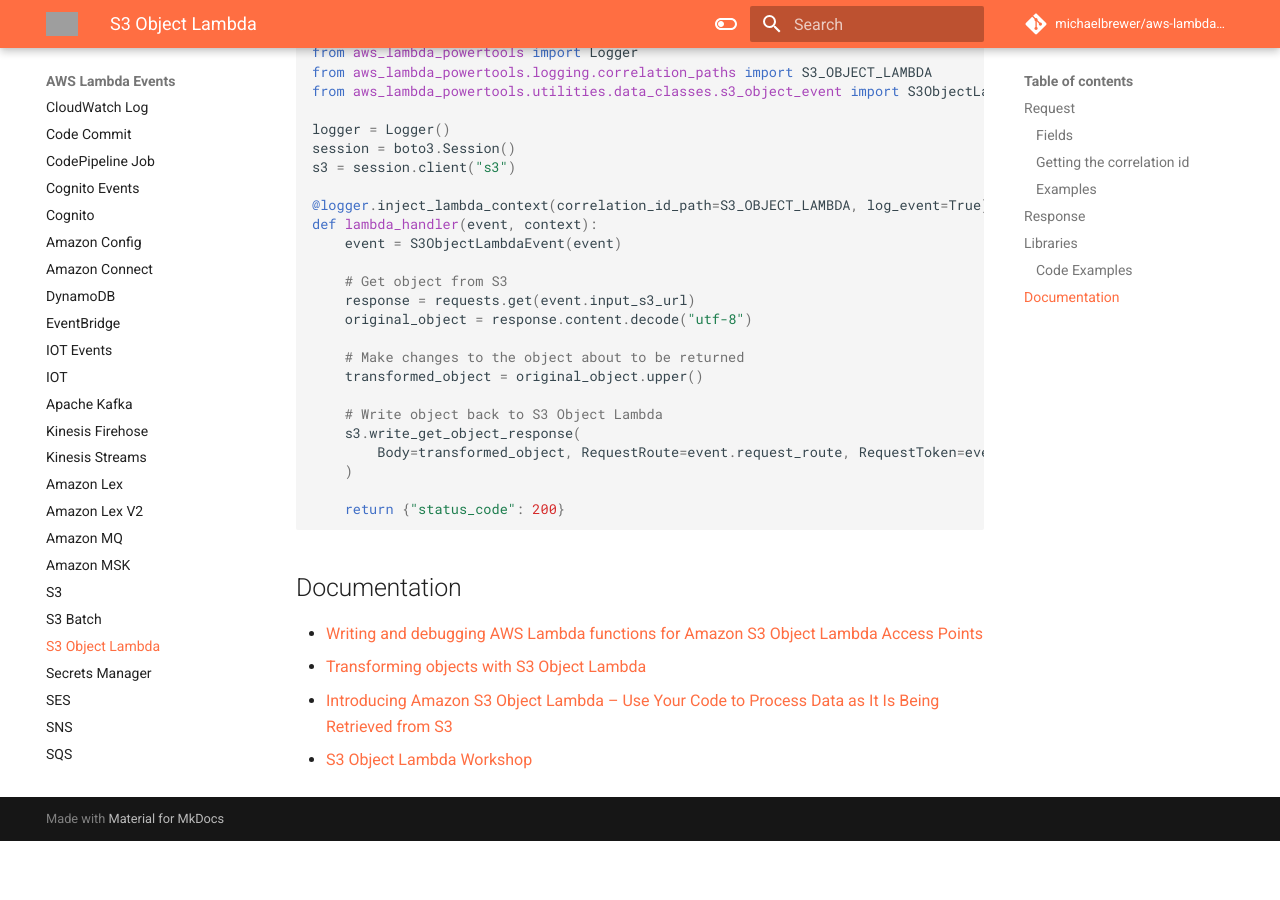
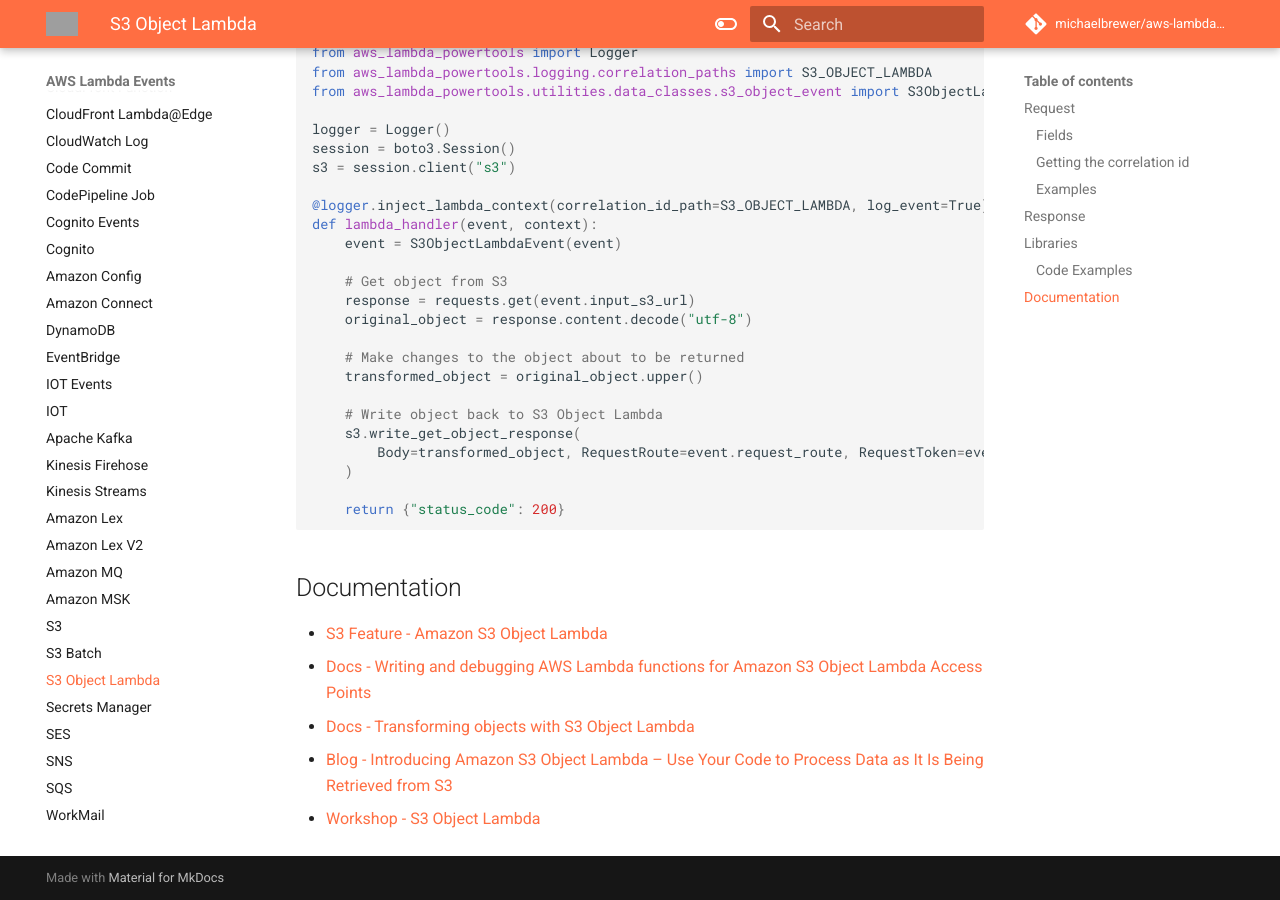
Before and after one commit to michaelbrewer/aws-lambda-events, an MkDocs documentation site: the page built from docs/s3-object-lambda.md, in a window 1280 px wide and 900 px high, scrolled down 4742 px. Built offline with MkDocs 1.6.1 and Material for MkDocs 9.7.7, drawn with Linux system fonts in a browser that asks for light colours; comment, search, counter and statistics services are not loaded; before the commit the page ends 5583 px from its top, so only the background shows below that; grey boxes are pictures that could not be loaded.

Commit message:
feat(s3-object-lambda): Add feature doc

```diff
--- a/docs/s3-object-lambda.md
+++ b/docs/s3-object-lambda.md
@@ -207,7 +207,8 @@
 
 ## Documentation
 
-- [Writing and debugging AWS Lambda functions for Amazon S3 Object Lambda Access Points](https://docs.aws.amazon.com/AmazonS3/latest/userguide/olap-writing-lambda.html)
-- [Transforming objects with S3 Object Lambda](https://docs.aws.amazon.com/AmazonS3/latest/userguide/transforming-objects.html)
-- [Introducing Amazon S3 Object Lambda – Use Your Code to Process Data as It Is Being Retrieved from S3](https://aws.amazon.com/blogs/aws/introducing-amazon-s3-object-lambda-use-your-code-to-process-data-as-it-is-being-retrieved-from-s3/)
-- [S3 Object Lambda Workshop](https://github.com/aws-samples/s3-object-lambda-workshop)
+- [S3 Feature - Amazon S3 Object Lambda](https://aws.amazon.com/s3/features/object-lambda/)
+- [Docs - Writing and debugging AWS Lambda functions for Amazon S3 Object Lambda Access Points](https://docs.aws.amazon.com/AmazonS3/latest/userguide/olap-writing-lambda.html)
+- [Docs - Transforming objects with S3 Object Lambda](https://docs.aws.amazon.com/AmazonS3/latest/userguide/transforming-objects.html)
+- [Blog - Introducing Amazon S3 Object Lambda – Use Your Code to Process Data as It Is Being Retrieved from S3](https://aws.amazon.com/blogs/aws/introducing-amazon-s3-object-lambda-use-your-code-to-process-data-as-it-is-being-retrieved-from-s3/)
+- [Workshop - S3 Object Lambda](https://github.com/aws-samples/s3-object-lambda-workshop)
```
